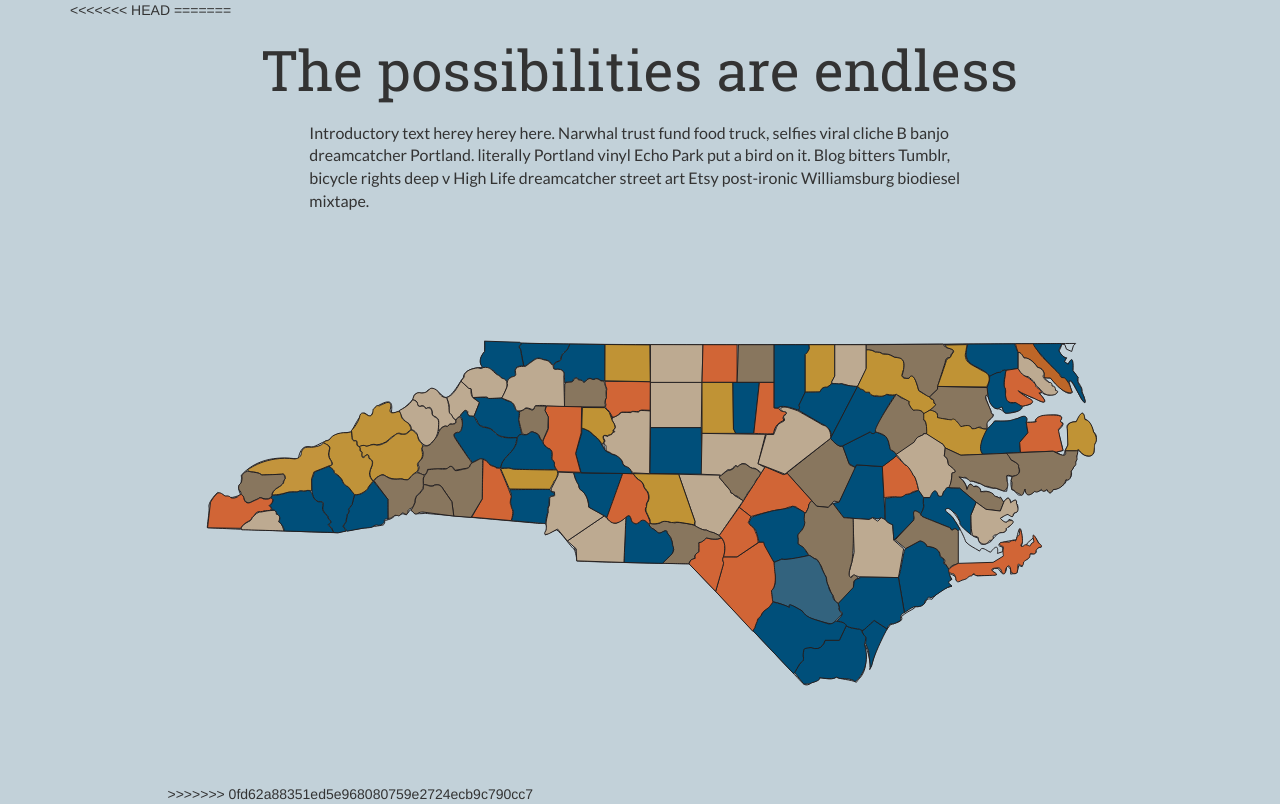
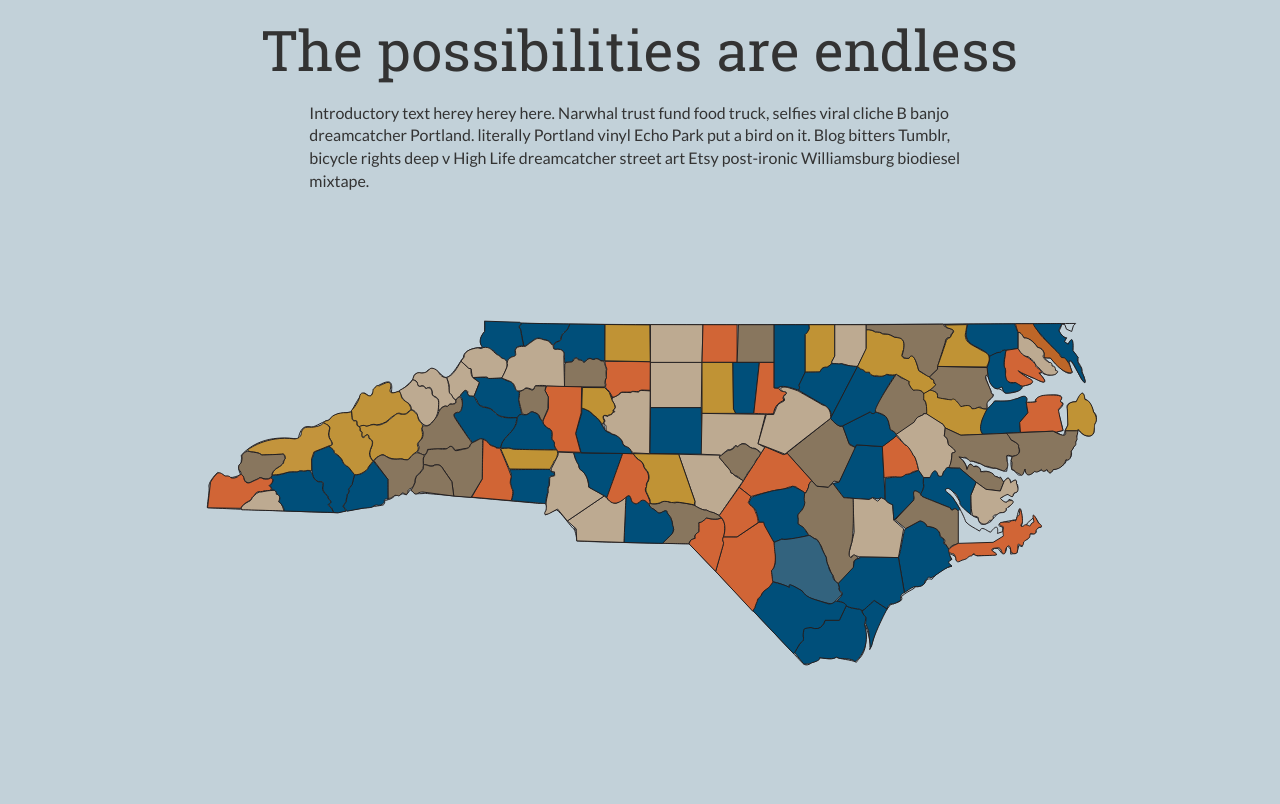
Before and after one commit to steven-king/school-prision-pipeline, a Django app: template county_info/templates/county_info/home.html in a window 1280 px wide. After the commit the page ends 666 px from the top, so only its background shows below. Run offline with Django 3.2, Linux system fonts and the light colour scheme; the template is opened without the code that fills it, so the values that code supplies are empty; parts of the project's set-up code (start-up, migrations or seed data) failed here and were passed over.

Commit message:
remove merge conflict markers

```diff
--- a/county_info/templates/county_info/home.html
+++ b/county_info/templates/county_info/home.html
@@ -3,9 +3,6 @@
 
 {% block content %}
 
-<<<<<<< HEAD
-
-=======
 <div id="map"class="row">
 	<div class="col-sm-12 col-md-12 col-lg-10 col-lg-offset-1">
 		<h1 class="title">The possibilities are endless</h1>
@@ -13,7 +10,6 @@
 		<img src="{{ STATIC_URL }}NC_district_map.svg">
 
 
->>>>>>> 0fd62a88351ed5e968080759e2724ecb9c790cc7
 	</div>
 </div>
 <div id="tabs"class="row">
--- a/county_info/views.py
+++ b/county_info/views.py
@@ -7,10 +7,8 @@ import ipdb
 def home(request):
 	northcarolina = State.objects.get(state_name="North Carolina")
 	context = {
-<<<<<<< HEAD
 		'northcarolina': northcarolina,
 		'districts': District.objects.all(),
->>>>>>> 0fd62a88351ed5e968080759e2724ecb9c790cc7
 	}
 	ipdb.set_trace()
 
```
